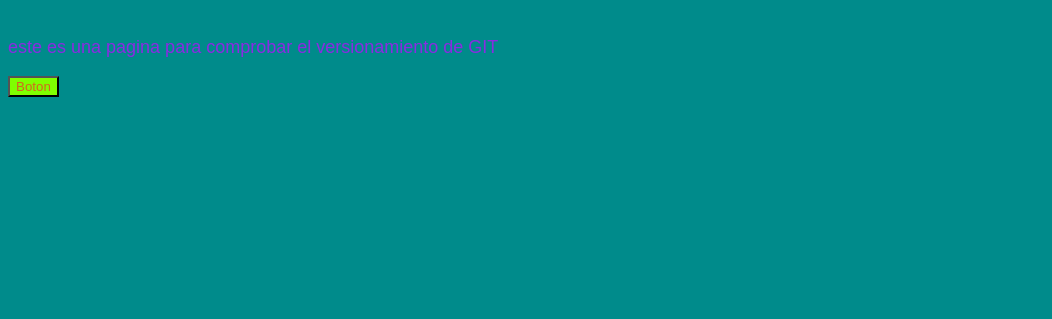
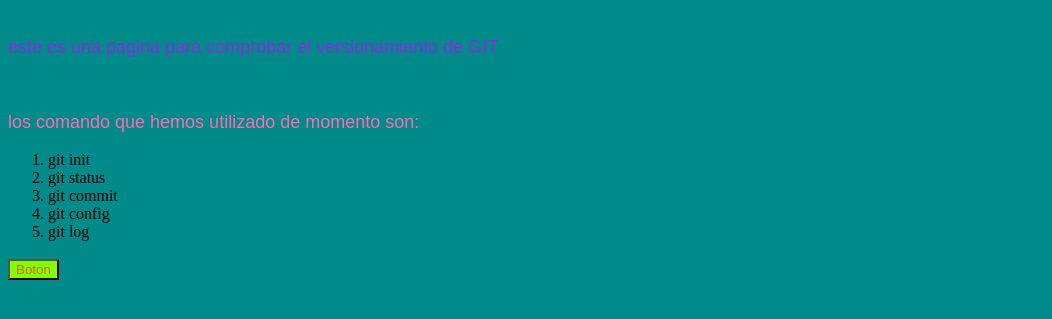
Before and after one commit to Edison1694/DWsesion3-GIT, a plain HTML site: page index.html in a window 1280 px wide. Shown: the part 79-398 px from the top of the page, without its empty margins (0-1052 px from the left). Drawn offline with Linux system fonts and the light colour scheme.

Commit message:
ahora el index.html y styles.css estan actualizados

```diff
--- a/index.html
+++ b/index.html
@@ -12,7 +12,16 @@
 <h1>Introduccion a GIT - sistema de control de versiones</h1>
 <br>
 <p>este es una pagina para comprobar el versionamiento de GIT</p>
-
+<br>
+<p class="p1">los comando que hemos utilizado de momento son:
+    <ol>
+        <li>git init</li>
+        <li>git status</li>
+        <li>git commit</li>
+        <li>git config</li>
+        <li>git log</li>
+    </ol>
+</p>
 <button>Boton</button>
 
 <script src="app.js"></script>
--- a/styles.css
+++ b/styles.css
@@ -18,3 +18,6 @@ button{
     background-color: chartreuse;
     color: chocolate;
 }
+.p1{
+    color:hotpink;
+}
```
